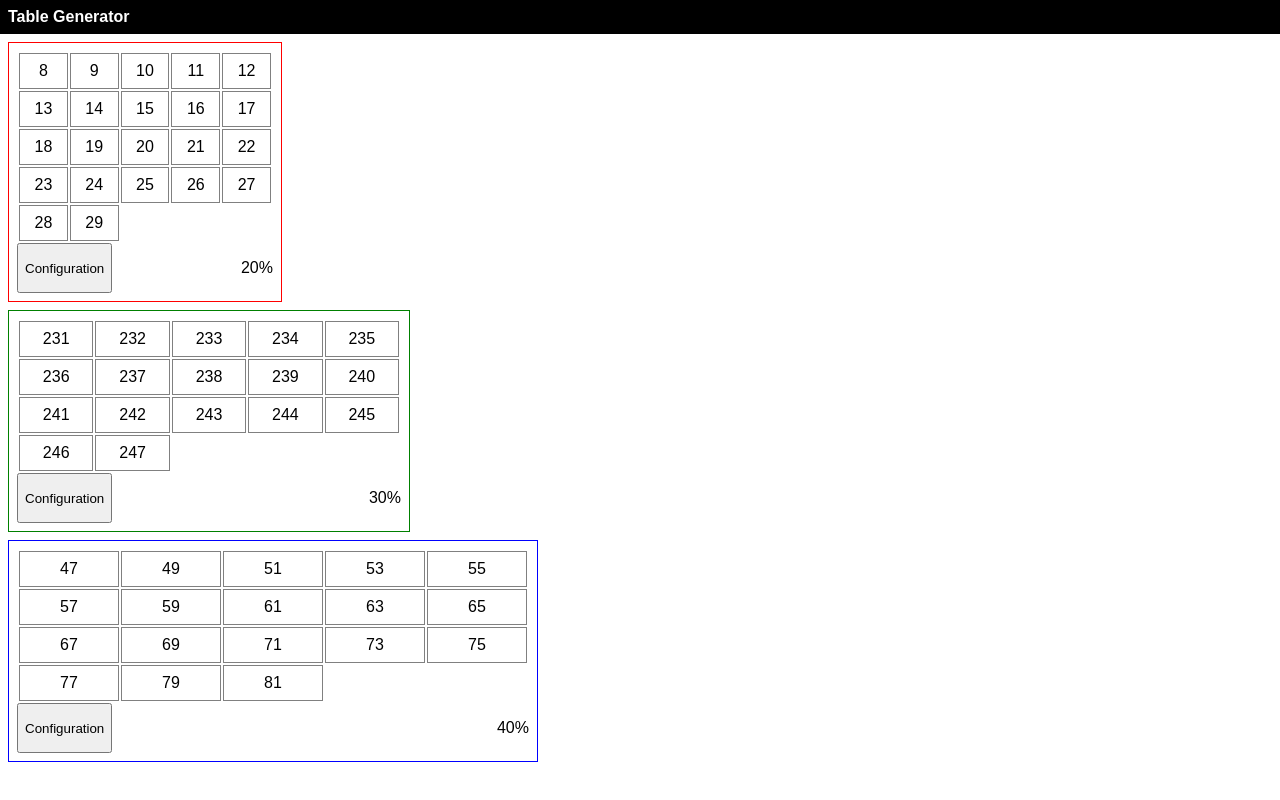
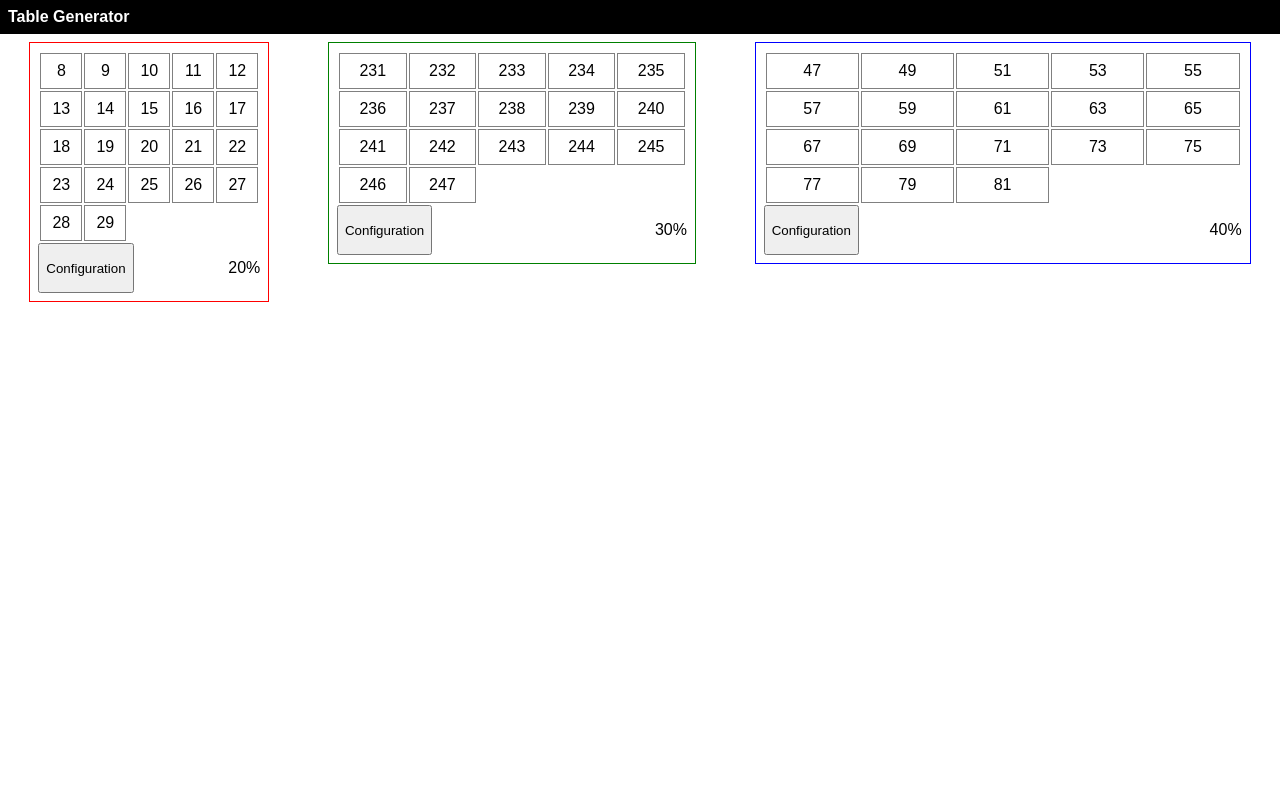
Before and after one commit to adamShaleen/table_generator, a React (Create React App) app: page / in a window 1280 px wide. Built offline with nearby package versions, Linux system fonts and the light colour scheme.

Commit message:
mvp responsive requirements

```diff
--- a/src/App.css
+++ b/src/App.css
@@ -3,3 +3,10 @@ body, h4 {
     padding: 0;
     font-family: Arial;
 }
+
+@media(min-width: 1024px) {
+    #table_container {
+        display: flex;
+        justify-content: space-around;
+    }
+}
--- a/src/App.js
+++ b/src/App.js
@@ -2,39 +2,18 @@ import React from 'react';
 import './App.css';
 import Header from './components/header/Header';
 import Table from './components/table/Table';
+import Defaults from './utilities/Defaults';
 
 const App = () => {
-
-    const redTableDefault = {
-        start: 8,
-        increment: 1,
-        max: 29,
-        width: 20,
-        rows: [[8, 9, 10 , 11, 12], [13, 14, 15, 16, 17], [18, 19, 20, 21, 22], [23, 24, 25, 26, 27], [28, 29]]
-    }
-
-    const greenTableDefault = {
-        start: 231,
-        increment: 1,
-        max: 247,
-        width: 30,
-        rows: [[231, 232, 233 , 234, 235], [236, 237, 238, 239, 240], [241, 242, 243, 244, 245], [246, 247]]
-    }
-
-    const blueTableDefault = {
-        start: 47,
-        increment: 2,
-        max: 81,
-        width: 40,
-        rows: [[47, 49, 51 , 53, 55], [57, 59, 61, 63, 65], [67, 69, 71, 73, 75], [77, 79, 81]]
-    }
 
     return (
       <div className="App">
         <Header/>
-        <Table defaults={redTableDefault} color="red"/>
-        <Table defaults={greenTableDefault} color="green"/>
-        <Table defaults={blueTableDefault} color="blue"/>
+        <div id="table_container">
+            <Table defaults={Defaults.redTableDefault} color="red"/>
+            <Table defaults={Defaults.greenTableDefault} color="green"/>
+            <Table defaults={Defaults.blueTableDefault} color="blue"/>
+        </div>
       </div>
     );
 }
--- a/src/components/table/Table.css
+++ b/src/components/table/Table.css
@@ -32,3 +32,13 @@ tr, td {
 .config_inputs {
     text-align: center;
 }
+
+#blue_table_container {
+    display: none;
+}
+
+@media(min-width: 375px) {
+    #blue_table_container {
+        display: block;
+    }
+}
--- a/src/components/table/Table.js
+++ b/src/components/table/Table.js
@@ -37,8 +37,8 @@ const Table = (props) => {
     }
 
     return (
-        <div className="table_and_config_container">
-            <div className="table_container" style={{border: `1px solid ${props.color}`, width: `${width}%`}}>
+        <div id={`${props.color}_table_container`} className="table_config_container" style={{width: `${width}%`}}>
+            <div className="table_container" style={{border: `1px solid ${props.color}`}}>
                 <table>
                     <tbody>
                         {rowsAndCells.map((row, index) => {
@@ -69,7 +69,7 @@ const Table = (props) => {
                         <br />
                         <input type="number" placeholder={`Max: ${max}`} onChange={event => handleSetMax(event.target.value)} max="100"/>
                         <br />
-                        <input type="number" placeholder={`Width: ${width}`} onChange={event => handleSetWidth(event.target.value)} min="20"/>
+                        <input type="number" placeholder={`Width: ${width}`} onChange={event => handleSetWidth(event.target.value)} max="100"/>
                         <br />
                         <select>
                             <option default>Direction</option>
@@ -79,7 +79,7 @@ const Table = (props) => {
                         <button id={`${props.color}_create_button`} onClick={event => handleClick(event.target.id)}>OK</button>
                     </div>
                 </div>
-                : '' }
+            : '' }
         </div>
     )
 }
--- /dev/null
+++ b/src/utilities/Defaults.js
@@ -0,0 +1,27 @@
+const redTableDefault = {
+    start: 8,
+    increment: 1,
+    max: 29,
+    width: 20,
+    rows: [[8, 9, 10 , 11, 12], [13, 14, 15, 16, 17], [18, 19, 20, 21, 22], [23, 24, 25, 26, 27], [28, 29]]
+};
+
+ const greenTableDefault = {
+    start: 231,
+    increment: 1,
+    max: 247,
+    width: 30,
+    rows: [[231, 232, 233 , 234, 235], [236, 237, 238, 239, 240], [241, 242, 243, 244, 245], [246, 247]]
+};
+
+ const blueTableDefault = {
+    start: 47,
+    increment: 2,
+    max: 81,
+    width: 40,
+    rows: [[47, 49, 51 , 53, 55], [57, 59, 61, 63, 65], [67, 69, 71, 73, 75], [77, 79, 81]]
+};
+
+const Defaults = {redTableDefault, greenTableDefault, blueTableDefault};
+
+export default Defaults;
```
